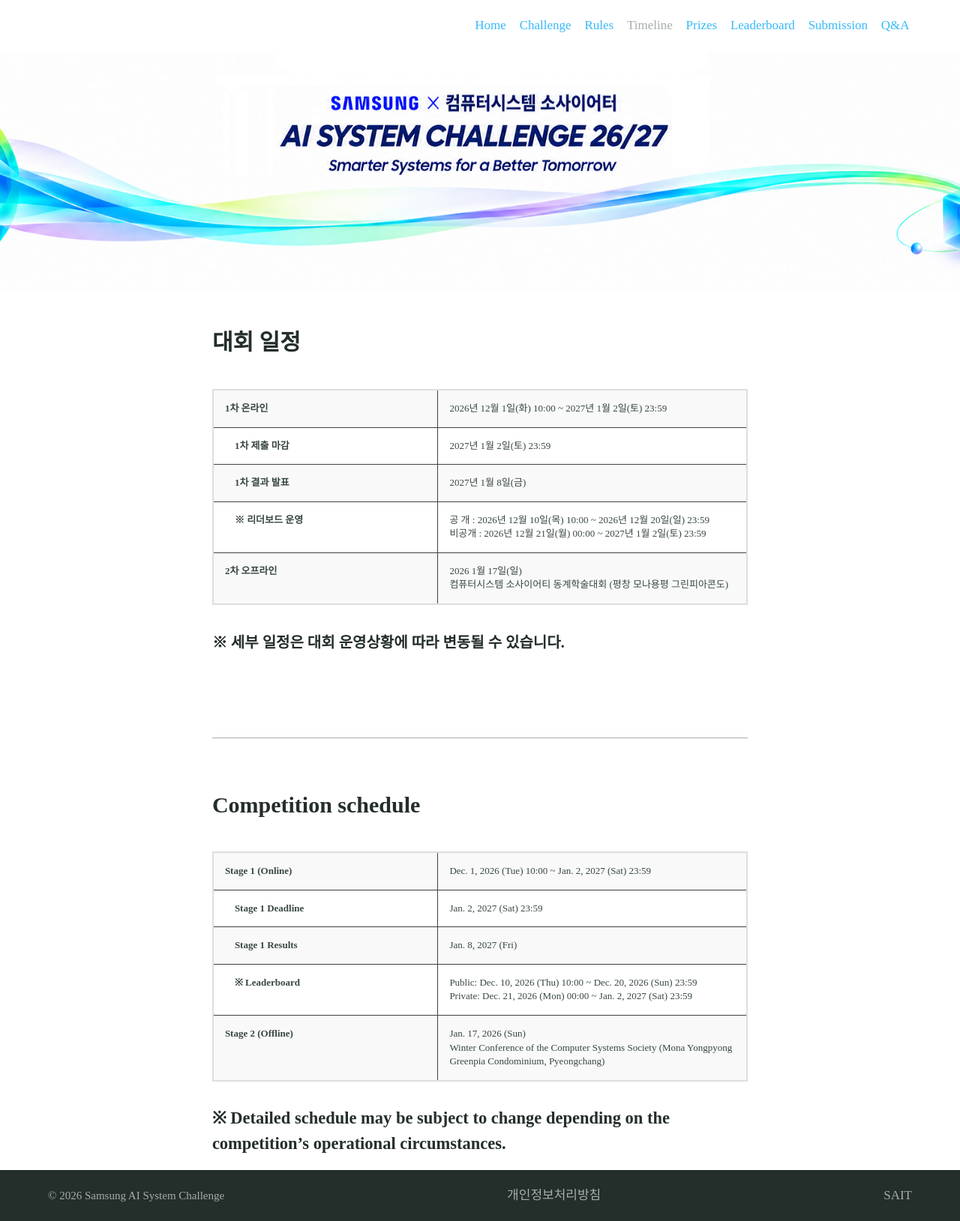
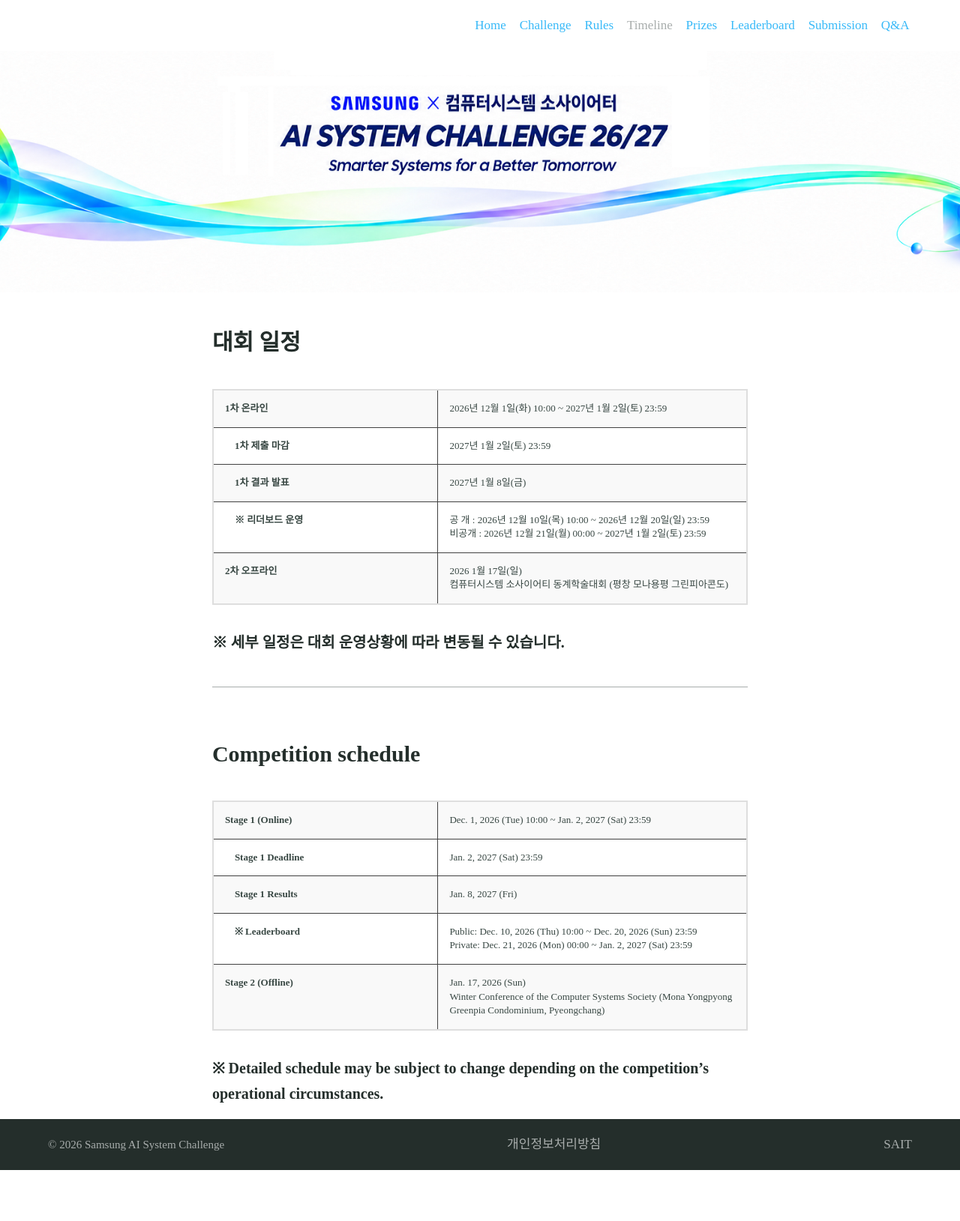
Before and after one commit to AISystemChallenge/AISystemChallenge.github.io, a Jekyll site: the page built from timeline.md, in a window 1280 px wide. Shown: the whole page at 75% size. Built offline with Jekyll 4.4.1, drawn with Linux system fonts in a browser that asks for light colours; some web fonts are replaced; our own code applies the rules of GitHub Pages for plain Markdown files; after the commit the page ends 1561 px from its top, so only the background shows below that.

Commit message:
Update timeline.md

```diff
--- a/timeline.md
+++ b/timeline.md
@@ -34,7 +34,6 @@ excerpt:
 </P>
 
 ###### ※ 세부 일정은 대회 운영상황에 따라 변동될 수 있습니다.
-<br>
 
 <hr />
 
@@ -66,4 +65,4 @@ excerpt:
     </table>
 </P>
 
-##### ※ Detailed schedule may be subject to change depending on the competition's operational circumstances.
+###### ※ Detailed schedule may be subject to change depending on the competition's operational circumstances.
```
